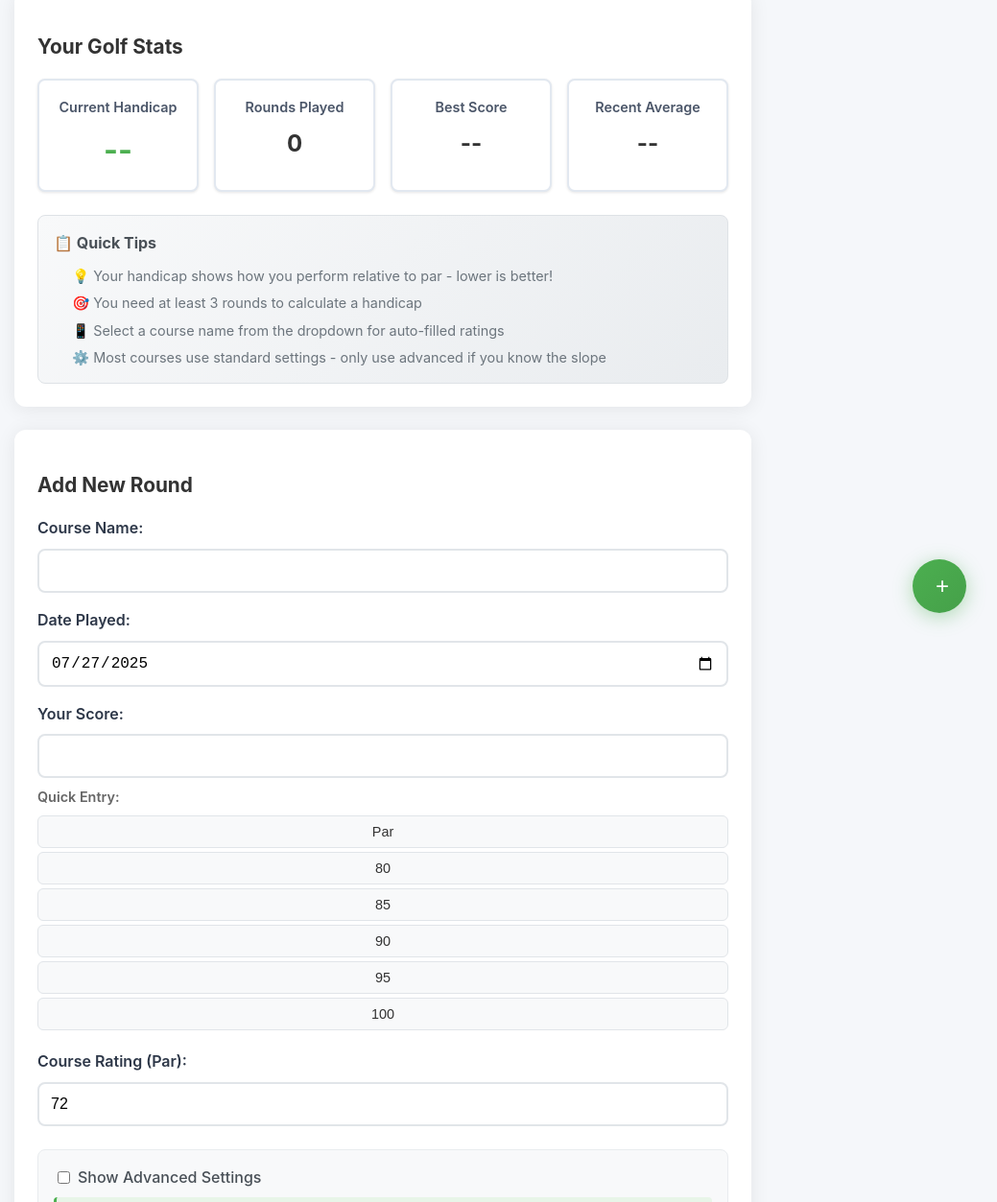
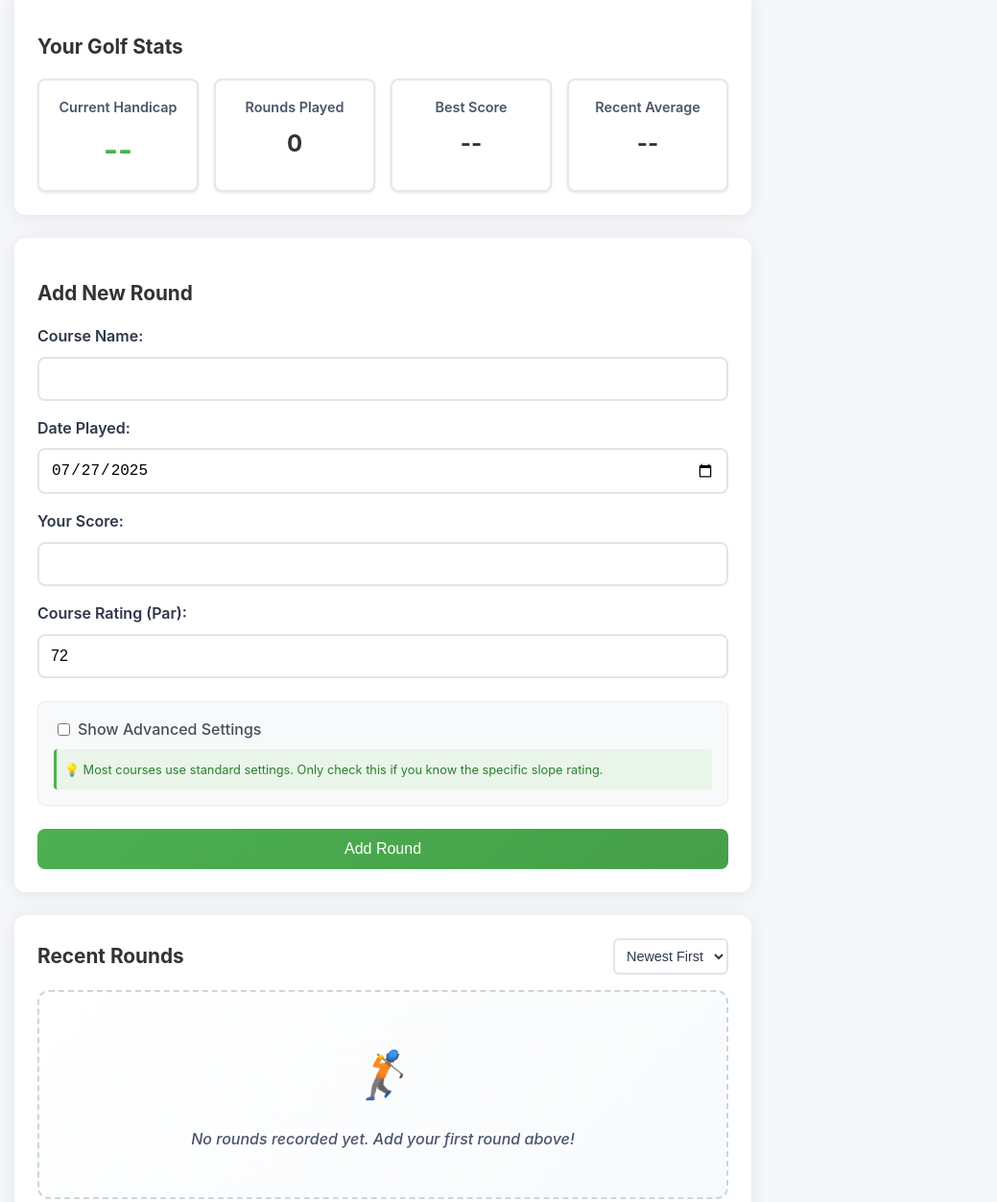
Before and after one commit to JoshuaMagers/HandicapTracker, a website: page src/index.html in a window 1280 px wide. Shown: the part 129-1382 px from the top of the page at 96% size, without its empty margins (241-1280 px from the left). Drawn offline with Linux system fonts and the light colour scheme.

Commit message:
Remove quick entry features: quick score buttons, floating action button, and quick tips section

```diff
--- a/src/components/scorecard.js
+++ b/src/components/scorecard.js
@@ -193,65 +193,6 @@ function clearFieldError(field) {
     }
 }
 
-// Quick score entry buttons
-function addQuickScoreButtons() {
-    const scoreInput = document.getElementById('score-input');
-    if (!scoreInput) return;
-
-    const quickScoresContainer = document.createElement('div');
-    quickScoresContainer.className = 'quick-scores';
-    quickScoresContainer.innerHTML = `
-        <label style="font-size: 0.9rem; color: #666; margin-bottom: 0.5rem; display: block;">Quick Entry:</label>
-        <div class="quick-score-buttons">
-            <button type="button" class="quick-score-btn" data-score="72">Par</button>
-            <button type="button" class="quick-score-btn" data-score="80">80</button>
-            <button type="button" class="quick-score-btn" data-score="85">85</button>
-            <button type="button" class="quick-score-btn" data-score="90">90</button>
-            <button type="button" class="quick-score-btn" data-score="95">95</button>
-            <button type="button" class="quick-score-btn" data-score="100">100</button>
-        </div>
-    `;
-
-    quickScoresContainer.style.cssText = `
-        margin-top: 0.5rem;
-    `;
-
-    const quickScoreButtons = quickScoresContainer.querySelectorAll('.quick-score-btn');
-    quickScoreButtons.forEach(btn => {
-        btn.style.cssText = `
-            background: #f8f9fa;
-            border: 1px solid #e1e5e9;
-            color: #333;
-            padding: 0.5rem 0.75rem;
-            margin: 0 0.25rem 0.25rem 0;
-            border-radius: 6px;
-            cursor: pointer;
-            font-size: 0.9rem;
-            transition: all 0.2s ease;
-        `;
-
-        btn.addEventListener('click', function() {
-            scoreInput.value = this.dataset.score;
-            scoreInput.focus();
-            clearFieldError(scoreInput);
-        });
-
-        btn.addEventListener('mouseenter', function() {
-            this.style.background = '#4CAF50';
-            this.style.color = 'white';
-            this.style.borderColor = '#4CAF50';
-        });
-
-        btn.addEventListener('mouseleave', function() {
-            this.style.background = '#f8f9fa';
-            this.style.color = '#333';
-            this.style.borderColor = '#e1e5e9';
-        });
-    });
-
-    scoreInput.parentNode.appendChild(quickScoresContainer);
-}
-
 // Calculate and show expected handicap impact
 function showHandicapImpact() {
     const scoreInput = document.getElementById('score-input');
@@ -304,7 +245,6 @@ function showHandicapImpact() {
 function initScorecardEnhancements() {
     setupCourseAutocomplete();
     enhanceFormFields();
-    addQuickScoreButtons();
     showHandicapImpact();
 }
 
--- a/src/css/mobile.css
+++ b/src/css/mobile.css
@@ -4,7 +4,6 @@
 @media (max-width: 768px) {
     .container {
         padding: 0.75rem;
-    }
 
     header {
         padding: 0.75rem 0;
@@ -50,21 +49,6 @@
         font-size: 1rem;
     }
 
-    /* Mobile quick tips */
-    .quick-tips {
-        margin-top: 1rem;
-        padding: 0.75rem;
-    }
-
-    .quick-tips h3 {
-        font-size: 0.95rem;
-    }
-
-    .quick-tips li {
-        font-size: 0.85rem;
-        margin-bottom: 0.4rem;
-    }
-
     .round-item {
         padding: 0.75rem;
     }
@@ -87,14 +71,6 @@
     .round-actions button {
         font-size: 0.75rem;
         padding: 0.4rem 0.6rem;
-    }
-
-    .fab {
-        bottom: 1rem;
-        right: 1rem;
-        width: 48px;
-        height: 48px;
-        font-size: 1.2rem;
     }
 
     .header-stats small {
--- a/src/css/styles.css
+++ b/src/css/styles.css
@@ -187,38 +187,6 @@ h2 {
     color: #2e7d32;
     font-size: 0.8rem;
     line-height: 1.3;
-}
-
-/* Quick Tips Section */
-.quick-tips {
-    margin-top: 1.5rem;
-    padding: 1rem;
-    background: linear-gradient(135deg, #f8f9fa 0%, #e9ecef 100%);
-    border-radius: 8px;
-    border: 1px solid #dee2e6;
-}
-
-.quick-tips h3 {
-    margin: 0 0 0.75rem 0;
-    color: #495057;
-    font-size: 1rem;
-}
-
-.quick-tips ul {
-    margin: 0;
-    padding-left: 1.2rem;
-    list-style: none;
-}
-
-.quick-tips li {
-    margin-bottom: 0.5rem;
-    font-size: 0.9rem;
-    color: #6c757d;
-    line-height: 1.4;
-}
-
-.quick-tips li:last-child {
-    margin-bottom: 0;
 }
 
 /* Recent Rounds */
@@ -552,29 +520,6 @@ button:active, .btn-primary:active {
     100% { transform: rotate(360deg); }
 }
 
-/* Floating action button for quick add */
-.fab {
-    position: fixed;
-    bottom: 2rem;
-    right: 2rem;
-    width: 56px;
-    height: 56px;
-    border-radius: 50%;
-    background: linear-gradient(135deg, #4CAF50, #45a049);
-    color: white;
-    border: none;
-    box-shadow: 0 4px 20px rgba(76, 175, 80, 0.4);
-    font-size: 1.5rem;
-    cursor: pointer;
-    transition: all 0.3s ease;
-    z-index: 999;
-}
-
-.fab:hover {
-    transform: scale(1.1);
-    box-shadow: 0 6px 25px rgba(76, 175, 80, 0.5);
-}
-
 footer {
     text-align: center;
     padding: 2rem 1rem;
--- a/src/index.html
+++ b/src/index.html
@@ -38,16 +38,6 @@
                         <h3>Recent Average</h3>
                         <span id="recent-average" class="stat-value">--</span>
                     </div>
-                </div>
-
-                <div id="quick-tips" class="quick-tips">
-                    <h3>📋 Quick Tips</h3>
-                    <ul>
-                        <li>💡 Your handicap shows how you perform relative to par - lower is better!</li>
-                        <li>🎯 You need at least 3 rounds to calculate a handicap</li>
-                        <li>📱 Select a course name from the dropdown for auto-filled ratings</li>
-                        <li>⚙️ Most courses use standard settings - only use advanced if you know the slope</li>
-                    </ul>
                 </div>
             </div>
 
@@ -117,9 +107,6 @@
         </div>
     </main>
 
-    <!-- Floating Action Button -->
-    <button class="fab" onclick="scrollToForm()" title="Add New Round">+</button>
-
     <footer>
         <p>&copy; 2023 Golf Handicap Tracker</p>
     </footer>
--- a/src/js/app.js
+++ b/src/js/app.js
@@ -159,24 +159,6 @@ function updateHeaderStats(handicap, stats) {
     const roundsText = `${stats.roundsPlayed} round${stats.roundsPlayed !== 1 ? 's' : ''}`;
 
     headerStats.innerHTML = `<small>${handicapText} • ${roundsText}</small>`;
-}
-
-function scrollToForm() {
-    const scorecard = document.getElementById('scorecard');
-    if (scorecard) {
-        scorecard.scrollIntoView({
-            behavior: 'smooth',
-            block: 'start'
-        });
-
-        // Focus on the first input
-        setTimeout(() => {
-            const firstInput = scorecard.querySelector('input');
-            if (firstInput) {
-                firstInput.focus();
-            }
-        }, 500);
-    }
 }
 
 function toggleAdvanced() {
@@ -602,7 +584,6 @@ window.editRound = editRound;
 window.saveEditedRound = saveEditedRound;
 window.closeModal = closeModal;
 window.handleSortChange = handleSortChange;
-window.scrollToForm = scrollToForm;
 window.toggleAdvanced = toggleAdvanced;
 
 // Demo data function for testing (can be removed in production)
```
Also changed, not shown: README.md.
